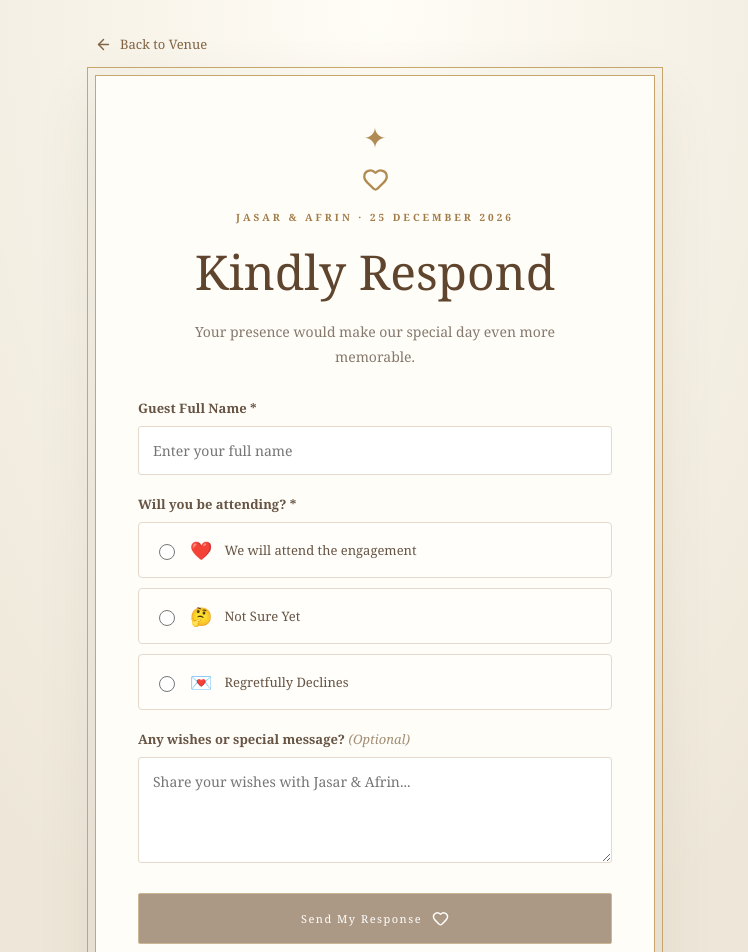
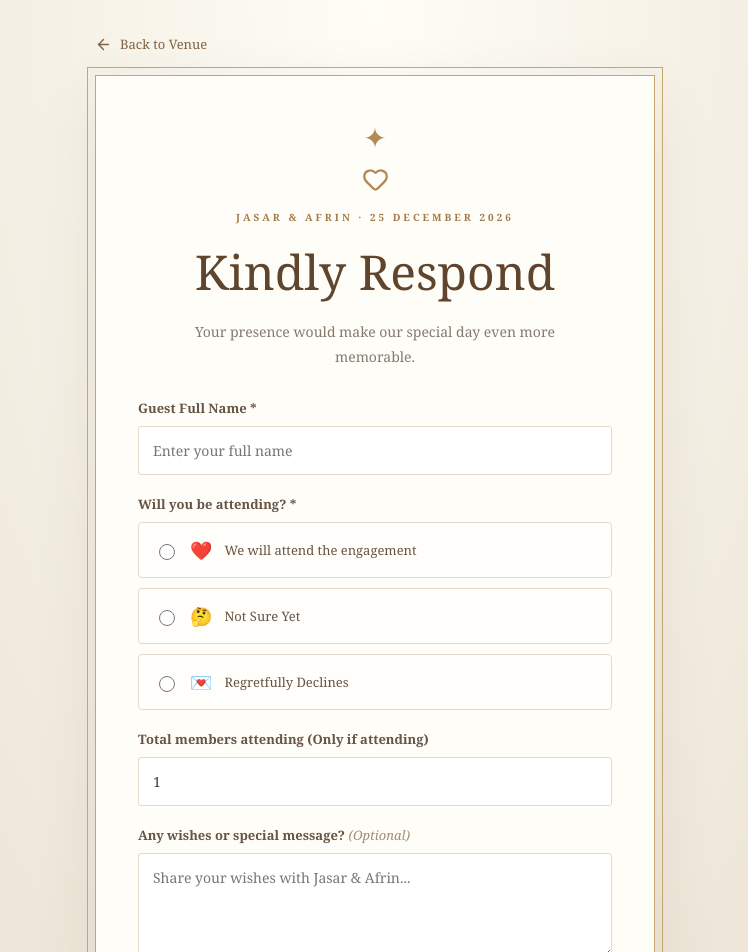
Before and after one commit to jasar-syed/jasar-afrin-engagement, a React app in the folder frontend/: page /rsvp in a window 1280 px wide. Shown: the top 952 px of the page, without its empty margins (265-1013 px from the left). Built offline with nearby package versions, Linux system fonts and the light colour scheme; no server answers; the HTML template or start-up script is replaced by a standard one.

Commit message:
Fix RSVP members attending field

```diff
--- a/frontend/src/pages/RSVP.jsx
+++ b/frontend/src/pages/RSVP.jsx
@@ -140,9 +140,9 @@ function RSVP() {
             ))}
           </div>
 
-          {form.attendance === 'ATTENDING' && (
-            <>
-              <label htmlFor="members">Total members attending *</label>
+          <label htmlFor="members">
+            Total members attending {form.attendance === 'ATTENDING' ? '*' : '(Only if attending)'}
+          </label>
           <input
             id="members"
             name="members"
@@ -152,10 +152,9 @@ function RSVP() {
             value={form.members}
             onChange={update}
             placeholder="Enter total number of members"
-                required
+            required={form.attendance === 'ATTENDING'}
+            disabled={form.attendance !== 'ATTENDING'}
           />
-            </>
-          )}
 
           <label htmlFor="requests">
             Any wishes or special message? <span className="optional">(Optional)</span>
```
Lines whose indentation alone changed are shown as unchanged.
